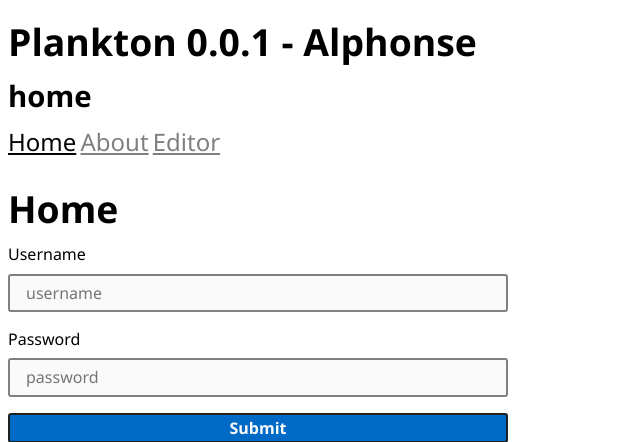
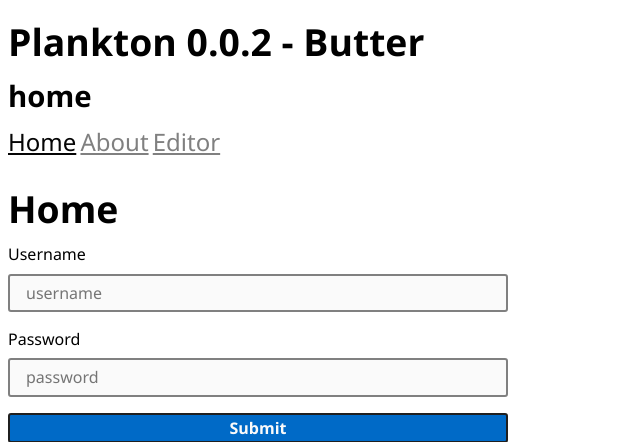
Before and after one commit to Zafuzi/plankton-php, a PHP site: page / in a window 1280 px wide. Shown: the top 442 px of the page, without its empty margins (0-640 px from the left). Run offline with PHP 8.4, Linux system fonts and the light colour scheme.

Commit message:
0.0.2 - Butter

```diff
--- a/index.php
+++ b/index.php
@@ -1,5 +1,5 @@
 <?php
-    $version = '0.0.1 - Alphonse';
+    $version = '0.0.2 - Butter';
 
     function request_path(): string
     {
```
